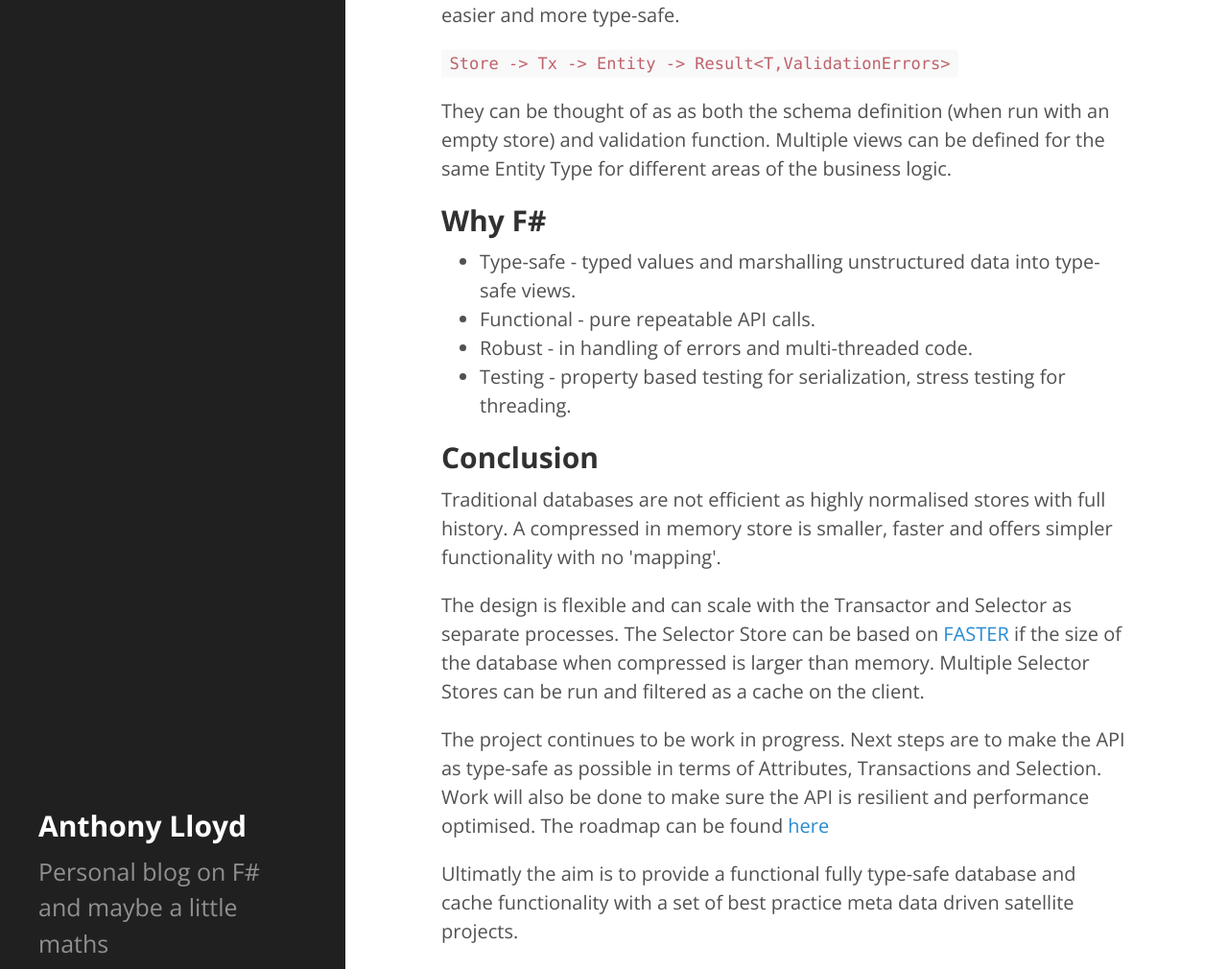
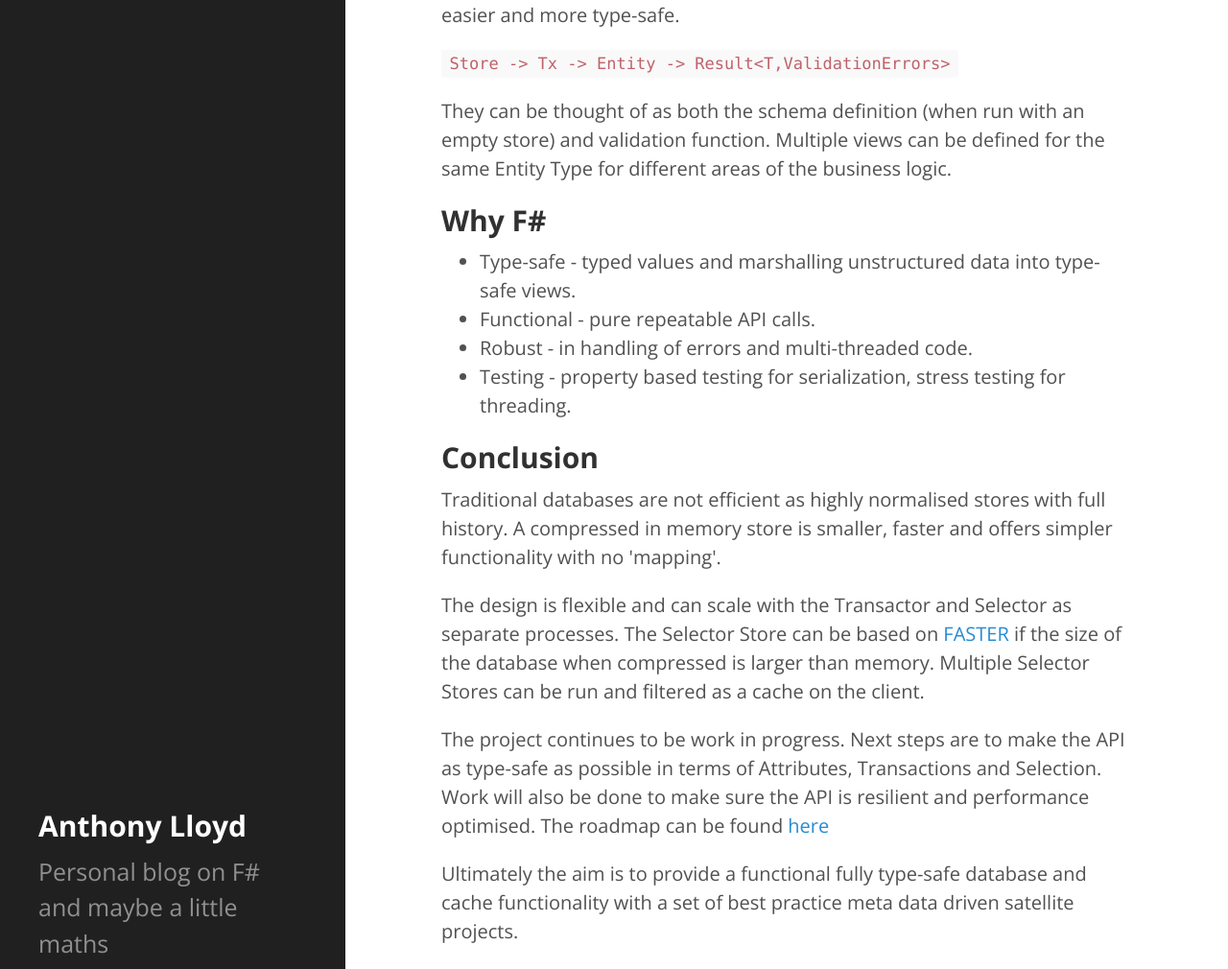
Before and after one commit to AnthonyLloyd/AnthonyLloyd.github.io, a Jekyll site: the page built from _posts/2019-05-17-fsion-00-introduction.html, in a window 1280 px wide and 1400 px high, scrolled down 2109 px. Shown: the part 158-1168 px from the top of the window at 96% size. Built offline with Jekyll 4.4.1, drawn with Linux system fonts in a browser that asks for light colours; some web fonts are replaced; comment, search, counter and statistics services are not loaded; some of the changed text lies outside the part shown.

Commit message:
getting there

```diff
--- a/_posts/2019-05-17-fsion-00-introduction.html
+++ b/_posts/2019-05-17-fsion-00-introduction.html
@@ -61,7 +61,7 @@ This means Selection API calls are pure.</p>
 <p>Views are functions that can be passed to the Selector API to make selection easier and
 more type-safe.</p>
 <p><code>Store -&gt; Tx -&gt; Entity -&gt; Result&lt;T,ValidationErrors&gt;</code></p>
-<p>They can be thought of as as both the schema definition (when run with an empty store) and
+<p>They can be thought of as both the schema definition (when run with an empty store) and
 validation function.
 Multiple views can be defined for the same Entity Type for different areas of the business
 logic.</p>
@@ -84,6 +84,6 @@ Next steps are to make the API as type-safe as possible in terms of Attributes,
 and Selection.
 Work will also be done to make sure the API is resilient and performance optimised.
 The roadmap can be found <a href="https://github.com/AnthonyLloyd/Fsion/#roadmap">here</a></p>
-<p>Ultimatly the aim is to provide a functional fully type-safe database and cache functionality
+<p>Ultimately the aim is to provide a functional fully type-safe database and cache functionality
 with a set of best practice meta data driven satellite projects.</p>
 <p>Next, we will look at database size in <a href="{% post_url 2019-05-17-fsion-01-size %}">Fsion: 1. Size</a>.</p>
```
Also changed, not shown: other parts of _posts/2019-05-17-fsion-00-introduction.html (+1 -1 lines), 1 other file.
